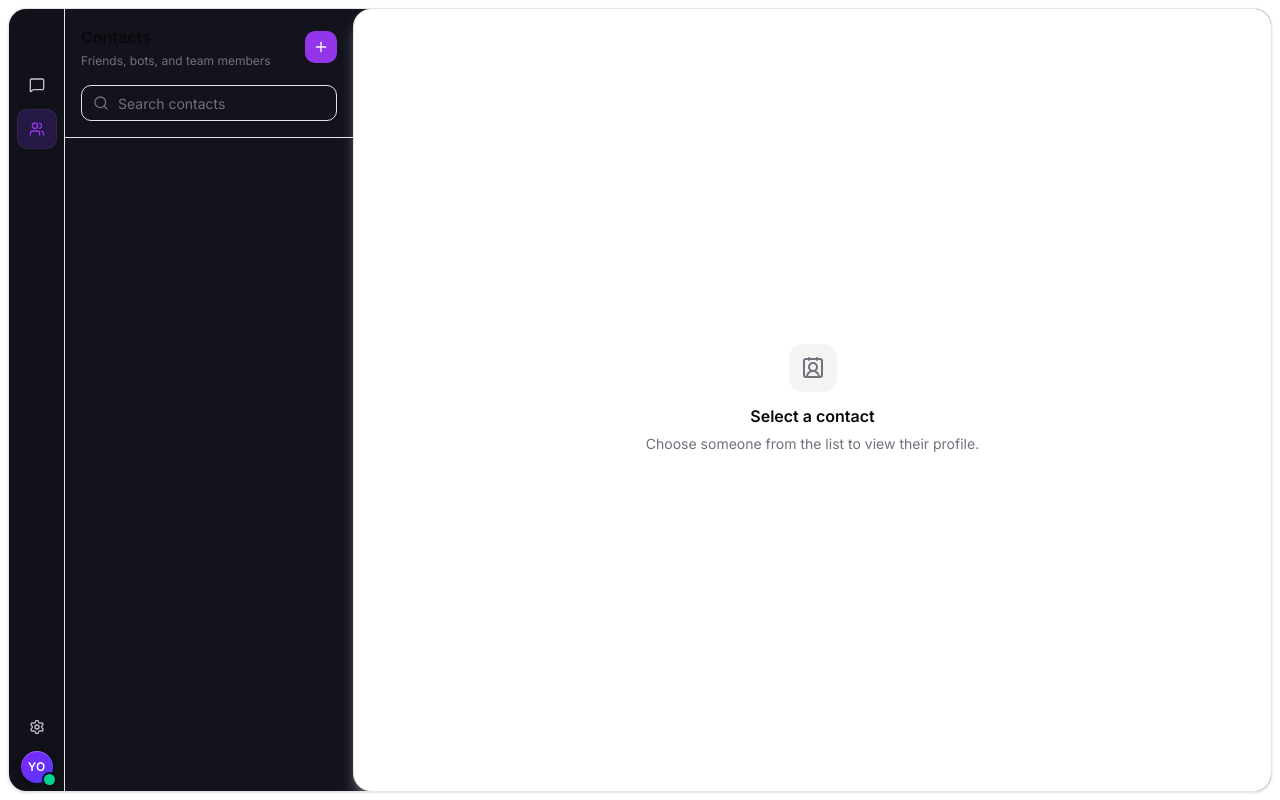
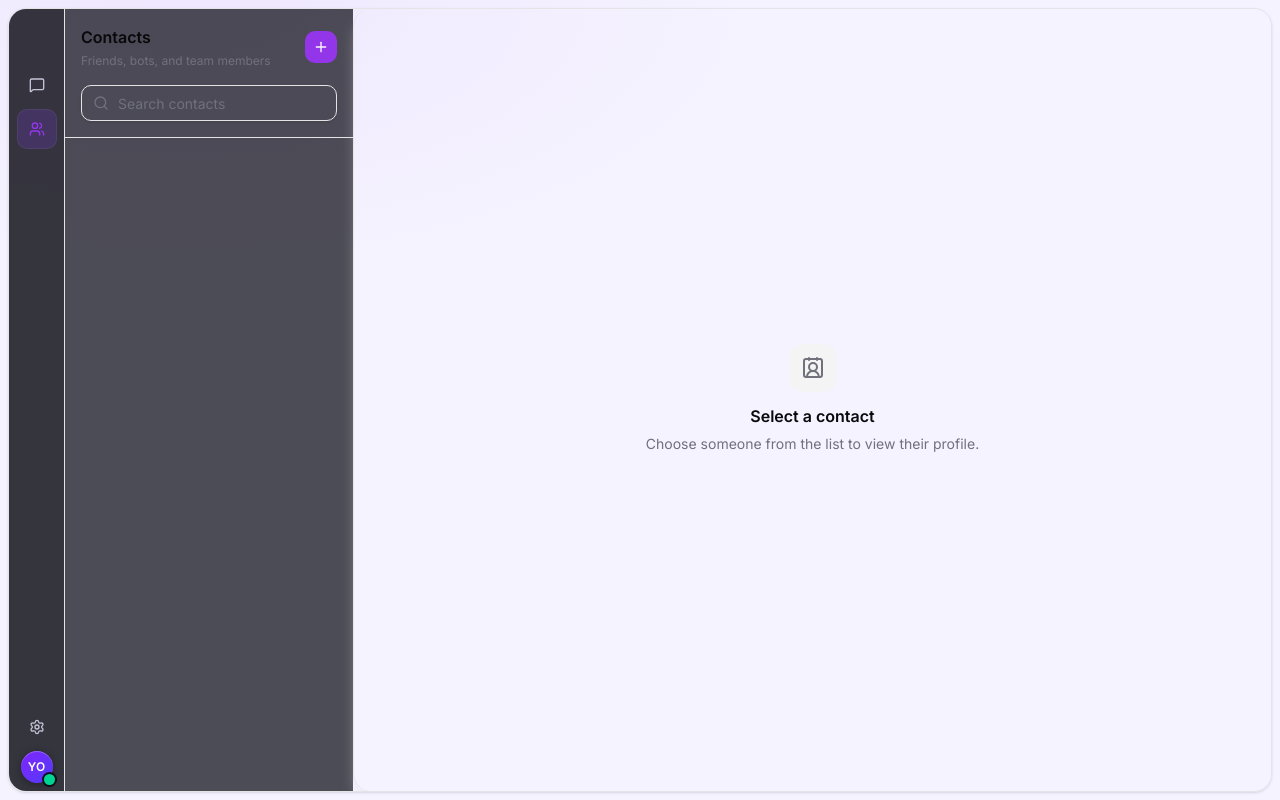
Before and after one commit to moji-open-source/moji-chat, a Next.js app: page /contacts in a window 1280 px wide. Built offline with nearby package versions, Linux system fonts and the light colour scheme.

Commit message:
style: add tahoe gradient background and refine layout panel visuals

```diff
--- a/src/app/globals.css
+++ b/src/app/globals.css
@@ -47,6 +47,10 @@
   --radius-4xl: calc(var(--radius) + 16px);
 }
 
+@utility bg-tahoe-dark {
+  background: var(--tahoe);
+}
+
 :root {
   --background: oklch(1 0 0);
   --foreground: oklch(0.141 0.005 285.823);
@@ -81,6 +85,8 @@
   --sidebar-accent-foreground: #c4c4d8;
   --sidebar-border: rgba(255, 255, 255, 0.06);
   --sidebar-ring: #7c3aed;
+
+  --tahoe: radial-gradient(80% 60% at 15% 0%, rgba(168, 85, 247, 0.07) 0%, transparent 55%), rgb(245, 243, 255);
 }
 
 .dark {
@@ -117,6 +123,8 @@
   --sidebar-accent-foreground: #c4c4d8;
   --sidebar-border: rgba(255, 255, 255, 0.06);
   --sidebar-ring: #7c3aed;
+
+  --tahoe: radial-gradient(80% 60% at 15% 0%, rgba(88, 28, 220, 0.13) 0%, transparent 55%), rgb(11, 11, 18);
 }
 
 @layer base {
--- a/src/components/layout/app-shell.tsx
+++ b/src/components/layout/app-shell.tsx
@@ -8,11 +8,11 @@ export function AppShell({ children }: { children: React.ReactNode }) {
   return (
     <main
       data-tauri-drag-region
-      className="flex h-dvh w-screen overflow-hidden bg-background p-2 text-foreground"
+      className="flex h-screen w-screen overflow-hidden p-2 text-foreground bg-tahoe-dark"
     >
       <div
         data-tauri-drag-region
-        className="flex min-h-0 flex-1 overflow-hidden rounded-2xl border bg-card shadow-sm"
+        className="flex min-h-0 flex-1 overflow-hidden rounded-2xl border shadow-sm"
       >
         <Sidebar pathname={pathname} />
         <section className="flex min-w-0 flex-1 overflow-hidden">{children}</section>
--- a/src/components/layout/sidebar.tsx
+++ b/src/components/layout/sidebar.tsx
@@ -43,7 +43,7 @@ export function Sidebar({ pathname }: Props) {
   return (
     <aside
       data-tauri-drag-region
-      className="flex w-14 shrink-0 flex-col items-center border-r bg-sidebar px-2 py-2 pt-14 text-sidebar-foreground"
+      className="flex w-14 shrink-0 flex-col items-center border-r bg-sidebar/84 px-2 py-2 pt-14 text-sidebar-foreground"
     >
       <nav
         data-tauri-drag-region
--- a/src/components/layout/three-pane-layout.tsx
+++ b/src/components/layout/three-pane-layout.tsx
@@ -17,11 +17,11 @@ export function ThreePaneLayout({
   disableResize,
 }: ThreePaneLayoutProps) {
   return (
-    <Group className="flex h-full min-h-0 min-w-0 flex-1 overflow-hidden bg-[#13131d]" disabled={disableResize}>
+    <Group className="flex h-full min-h-0 min-w-0 flex-1 overflow-hidden" disabled={disableResize}>
       <Panel groupResizeBehavior="preserve-pixel-size" defaultSize={288} maxSize={400} minSize={200}>
         <aside
           className={cn(
-            'size-full flex flex-col shrink-0',
+            'size-full flex flex-col shrink-0 bg-[#12121c]/74',
             listClassName,
           )}
         >
@@ -30,14 +30,14 @@ export function ThreePaneLayout({
       </Panel>
       <Separator />
       <Panel className="overflow-visible!">
-        <section
+        <main
           className={cn(
-            'size-full flex min-w-0 flex-1 flex-col bg-background border-l border-border rounded-l-2xl shadow-border/40 shadow-lg',
+            'size-full flex min-w-0 flex-1 flex-col border-l border-border rounded-l-2xl shadow-border/40 shadow-lg',
             contentClassName,
           )}
         >
           {children}
-        </section>
+        </main>
       </Panel>
     </Group>
   )
```
